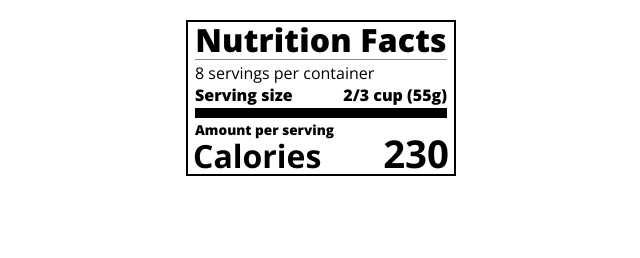
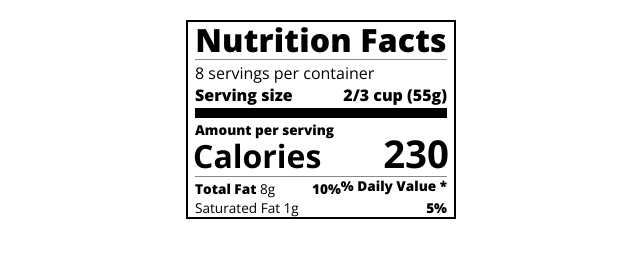
Before and after one commit to Raph3046/nutrition-label, a plain HTML site: page index.html in a window 1280 px wide. Shown: the whole page, without its empty margins (319-959 px from the left). Drawn offline with nearby package versions, Linux system fonts and the light colour scheme.

Commit message:
added a few more classes

```diff
--- a/index.html
+++ b/index.html
@@ -21,7 +21,13 @@
       <p class="bold sm-text">Amount per serving</p>
       <h1>Calories <span class="right">230</span></h1>
     </div>
-
+    <div class="divider md"></div>
+    <div class="daily-value sm-text">
+      <p class="right bold no-divider">% Daily Value *</p>
+      <div class="divider"></div>
+      <p><span class="bold">Total Fat</span> 8g<span class="bold right">10%</span></p>
+      <p class="indent no-divider">Saturated Fat 1g <span class="bold right">5%</span></p>
+    </div>
   </div>
 </body>
 </html>
```
